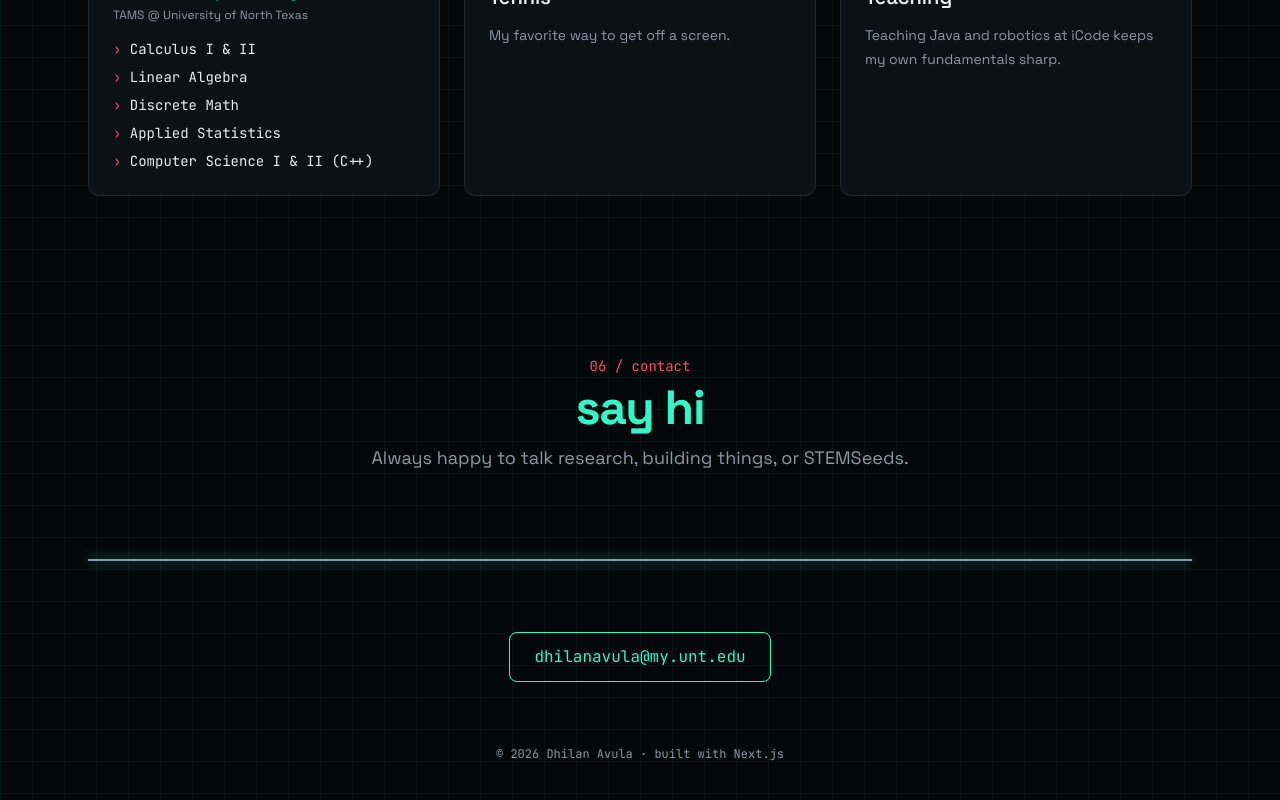
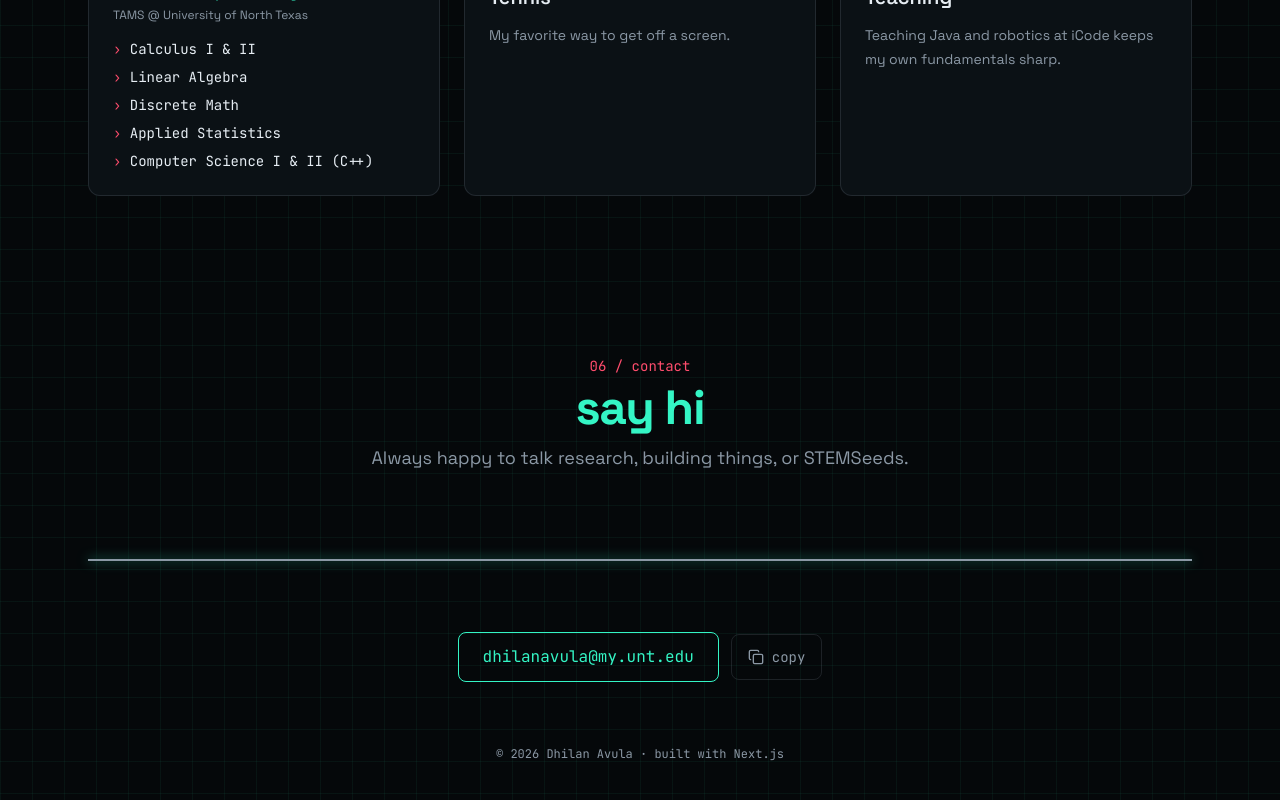
Before and after one commit to dhilandonkey-png/Personal-Website, a Next.js app: page / in a window 1280 px wide. Shown: the part 9607-10407 px from the top of the page. Built offline with nearby package versions, Linux system fonts and the light colour scheme.

Commit message:
Add a copy button for the email address
A mailto link does nothing when the visitor has no default mail app,
so the contact section now also has a button that copies the address,
and the nav's mail icon jumps to the contact section instead.

```diff
--- a/components/contact.tsx
+++ b/components/contact.tsx
@@ -3,6 +3,7 @@
 import { motion } from "motion/react";
 import { useState } from "react";
 
+import { CopyEmail } from "@/components/copy-email";
 import { profile } from "@/content/profile";
 import { ecgPath, flatlinePath } from "@/lib/ecg";
 
@@ -36,16 +37,19 @@ export function Contact() {
         />
       </svg>
 
+      <div className="mt-6 flex flex-wrap items-center justify-center gap-3">
         <a
           href={`mailto:${profile.email}`}
           onMouseEnter={() => setAlive(true)}
           onMouseLeave={() => setAlive(false)}
           onFocus={() => setAlive(true)}
           onBlur={() => setAlive(false)}
-        className="mt-6 inline-block rounded-lg border border-line px-6 py-3 font-mono text-line transition hover:bg-line hover:text-screen"
+          className="inline-block rounded-lg border border-line px-6 py-3 font-mono text-line transition hover:bg-line hover:text-screen"
         >
           {profile.email}
         </a>
+        <CopyEmail email={profile.email} />
+      </div>
 
       <p className="mt-16 font-mono text-xs text-muted">
         © {new Date().getFullYear()} {profile.name} · built with Next.js
--- /dev/null
+++ b/components/copy-email.tsx
@@ -0,0 +1,34 @@
+"use client";
+
+import { Check, Copy } from "lucide-react";
+import { useState } from "react";
+
+/**
+ * A mailto link only works when the visitor has an email app set as the default,
+ * so the address is also shown with a button that copies it.
+ */
+export function CopyEmail({ email }: { email: string }) {
+  const [copied, setCopied] = useState(false);
+
+  async function copy() {
+    try {
+      await navigator.clipboard.writeText(email);
+      setCopied(true);
+      setTimeout(() => setCopied(false), 2000);
+    } catch {
+      // Clipboard can be blocked (e.g. insecure context); the address is still visible to copy by hand.
+    }
+  }
+
+  return (
+    <button
+      type="button"
+      onClick={copy}
+      className="inline-flex items-center gap-2 rounded-lg border border-border px-4 py-3 font-mono text-sm text-muted transition hover:border-line hover:text-line"
+      aria-label={`Copy ${email}`}
+    >
+      {copied ? <Check className="size-4" aria-hidden="true" /> : <Copy className="size-4" aria-hidden="true" />}
+      {copied ? "copied!" : "copy"}
+    </button>
+  );
+}
--- a/components/nav.tsx
+++ b/components/nav.tsx
@@ -44,7 +44,7 @@ export function Nav() {
           <a href={profile.links.resume} target="_blank" rel="noreferrer" className={iconLink} aria-label="Resume (PDF)">
             <FileText className="size-5" />
           </a>
-          <a href={`mailto:${profile.email}`} className={iconLink} aria-label="Email">
+          <a href="#contact" className={iconLink} aria-label="Contact">
             <Mail className="size-5" />
           </a>
         </div>
```
Lines whose indentation alone changed are shown as unchanged.
